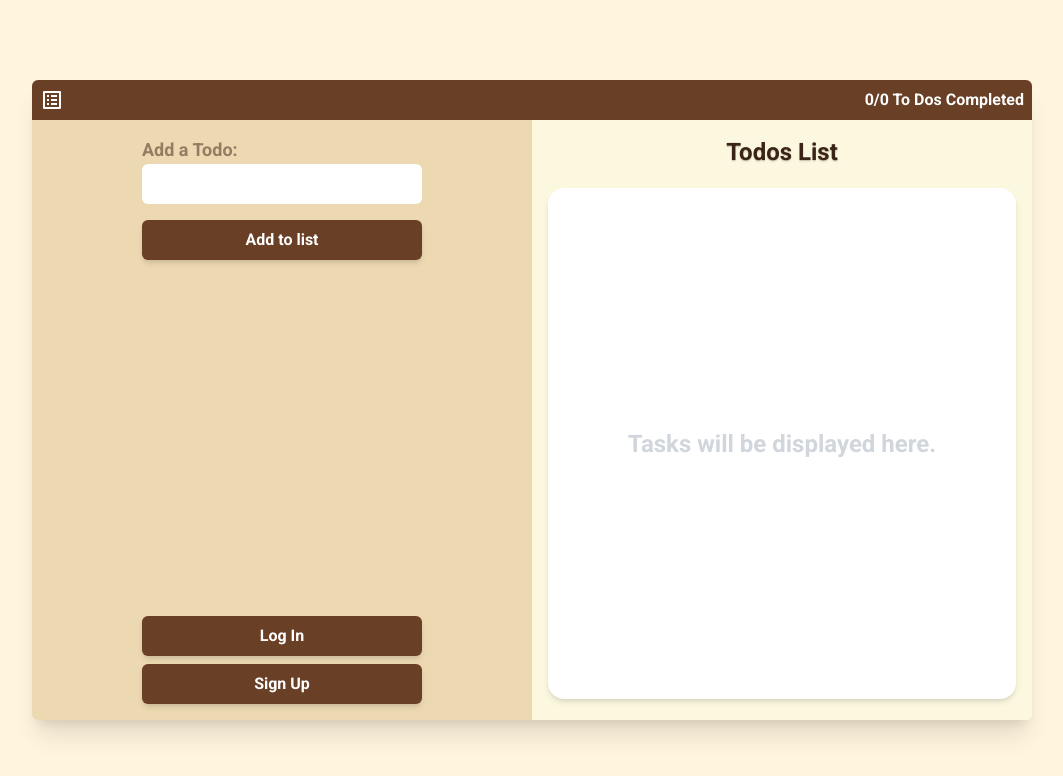
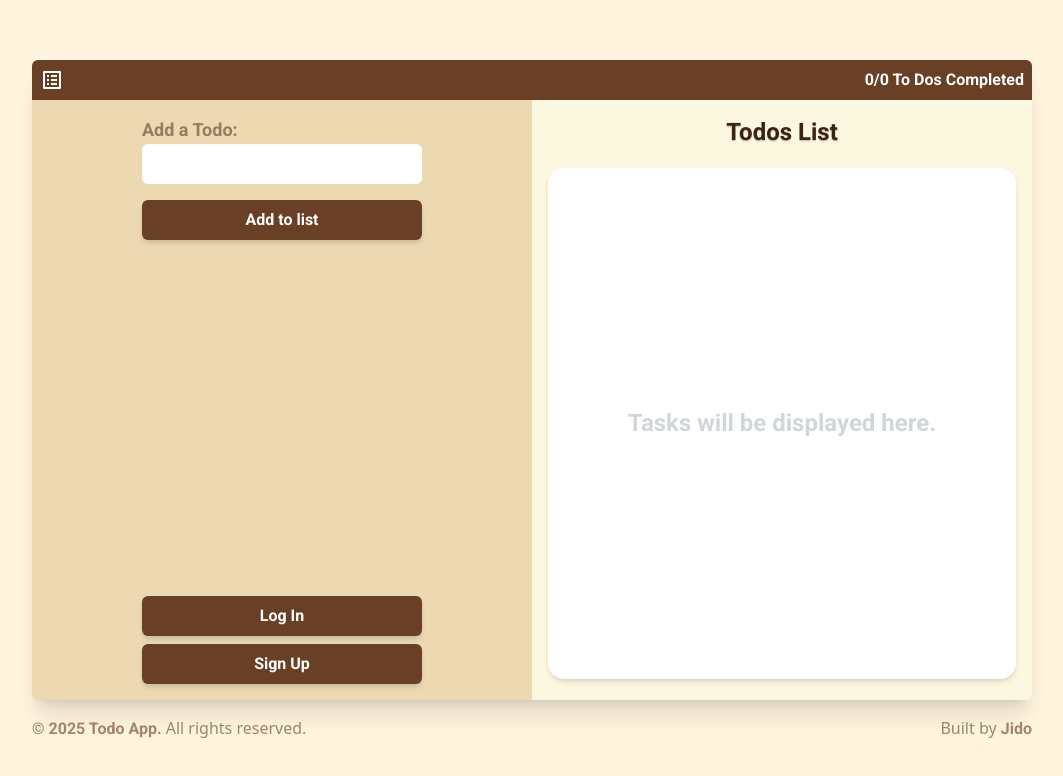
Before and after one commit to Jido-Mad/To-Do-App, a React (Vite) app: page / in a window 1280 px wide. Shown: the top 776 px of the page, without its empty margins (108-1171 px from the left). Built offline with nearby package versions, Linux system fonts and the light colour scheme.

Commit message:
Styled the Completed Task. Added a Footer

```diff
--- a/src/App.jsx
+++ b/src/App.jsx
@@ -2,11 +2,22 @@ import Container from "./Components/Container";
 
 function App() {
   return (
-    <>
-      <main className="min-h-screen  flex items-start md:items-center justify-center font-roboto  bg-[#ECD8B1] md:bg-[#fff4dd]">
+    <div className="min-h-screen flex flex-col items-center justify-center gap-4 bg-[#ECD8B1] md:bg-[#fff4dd]">
+      <main className="flex items-start md:items-center justify-center font-roboto  ">
         <Container />
       </main>
-    </>
+      <footer className="flex justify-between w-full md:w-[90%] lg:w-[1000px] items-center text-amber-950 opacity-50">
+        <p>
+          <span className="font-roboto-bold">
+            &copy; {new Date().getFullYear()} Todo App.
+          </span>{" "}
+          All rights reserved.
+        </p>
+        <p>
+          Built by <span className="font-roboto-bold">Jido</span>
+        </p>
+      </footer>
+    </div>
   );
 }
 
--- a/src/Components/Task.jsx
+++ b/src/Components/Task.jsx
@@ -16,7 +16,7 @@ function Task({ name, taskDel }) {
   const liClasses =
     "flex items-center  justify-between p-3 border-l-8 border-[#976f47] shadow-md rounded-sm w-full h-15 bg-white hover:brightness-98 transition ease-in-out duration-100 cursor-pointer";
   const CompletedTaskClasses =
-    "flex items-center  justify-between text-gray-500 line-through p-3 border-l-8 border-[#976f47] shadow-md rounded-sm w-full h-15 bg-white";
+    "flex items-center  justify-between text-white line-through p-3 shadow-md rounded-sm w-full h-15 bg-[#976f47]";
 
   // Effects
 
@@ -94,7 +94,7 @@ function Task({ name, taskDel }) {
           </p>
           <div className="flex gap-x-4 ">
             {/* Edit Button */}
-
+            {!completed && (
               <button
                 onClick={editTask}
                 title="Edit Task"
@@ -103,13 +103,17 @@ function Task({ name, taskDel }) {
               >
                 <AiFillEdit />
               </button>
+            )}
 
             {/* Remove Button */}
             <button
               onClick={taskDel}
               title="Delete Task"
               aria-label="Delete Task"
-              className="flex items-center justify-center text-white bg-[#976f47] w-12 h-8 rounded-md cursor-pointer hover:bg-[#693F26] transition-colors ease-in-out"
+              className={` ${completed ? "text-[#976f47]" : "text-white"} ${
+                completed ? "bg-white" : "bg-[#976f47]"
+              } ${completed ? "hover:shadow-md" : "hover:bg-[#693F26]"}
+                flex items-center justify-center w-12 h-8 rounded-md cursor-pointer  transition-colors ease-in-out`}
             >
               <BsTrashFill />
             </button>
```
Lines whose indentation alone changed are shown as unchanged.
